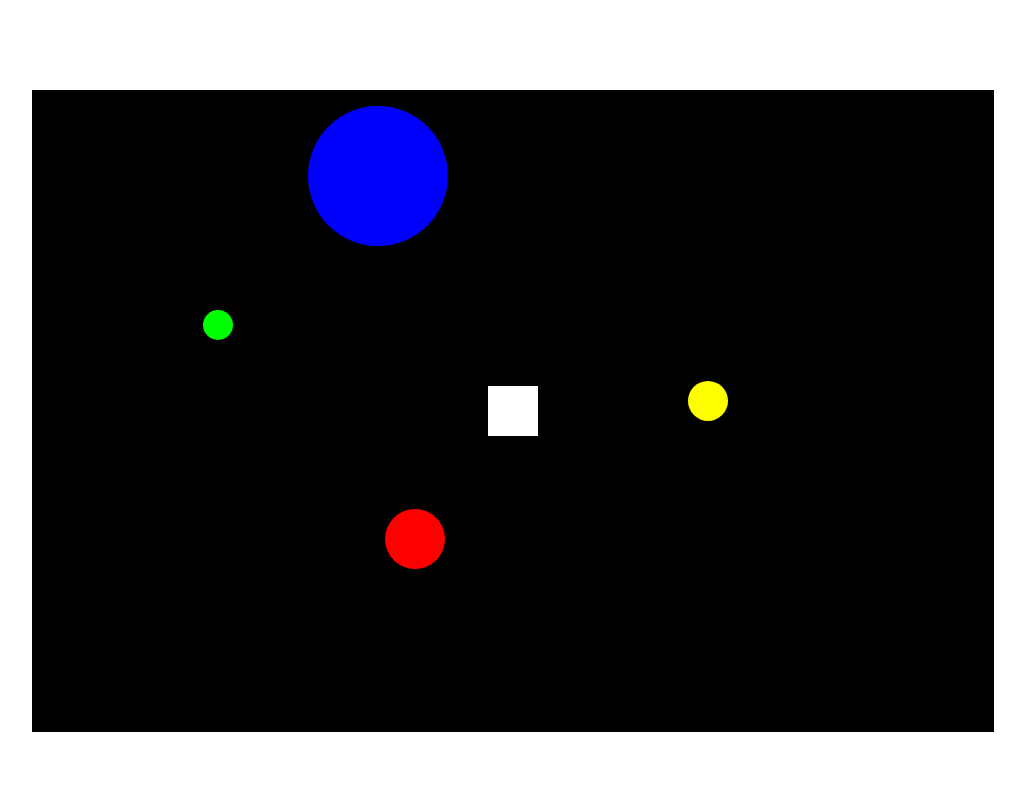
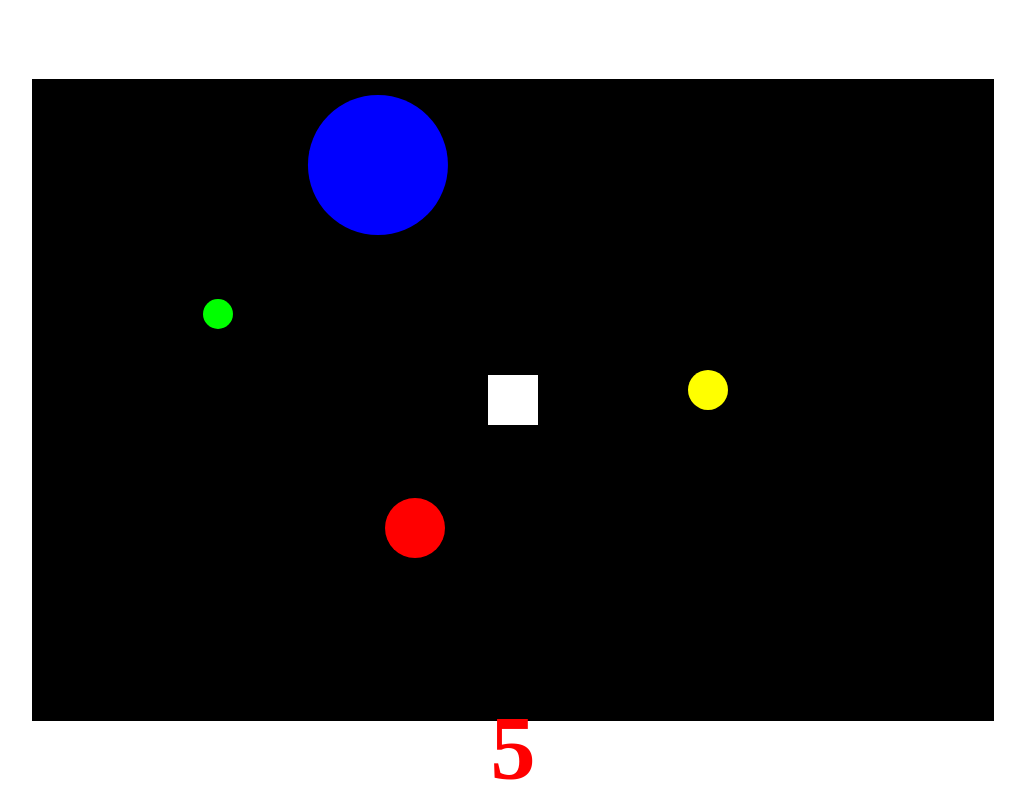
Before and after one commit to khalidhersi/Dodge-javascript, a plain HTML site: page index.html in a window 1280 px wide. Shown: the whole page, without its empty margins (127-1152 px from the left). Drawn offline with Linux system fonts and the light colour scheme.

Commit message:
timer created and styled

```diff
--- a/index.html
+++ b/index.html
@@ -9,7 +9,10 @@
     <link rel="stylesheet" href="style.css">
 </head>
 <body>
+    <div class="game">
     <canvas id="myCanvas" width="960" height="640"style="border:1px solid #000000;">
     </canvas>
+    <h3 class="clock">TIME</h3>
+</div>
 </body>
 </html>
--- a/main.js
+++ b/main.js
@@ -1,5 +1,6 @@
 const canvas = document.getElementById("myCanvas");
 const ctx = canvas.getContext("2d");
+const clock = document.querySelector(".clock");
 
 // Player Size, Position & Movement
 var playerHeight = 50;
@@ -44,6 +45,17 @@ var rightPressed = false;
 // event listener
 document.addEventListener("keydown", keyDownHandler, false);
 document.addEventListener("keyup", keyUpHandler, false);
+
+/* A timer counting down 1 minute  */
+let time = 0;
+const updateTimer = setInterval(() => {
+    time += 1;
+    console.log(time);
+    clock.innerHTML = time;
+    // if (time === 30) {
+    //   alert("YOU SURVIVED 60 SECONDS!!!");
+    // }
+  }, 1000);
 
 function keyDownHandler (event){
   var keyCode = event.keyCode;
--- a/style.css
+++ b/style.css
@@ -8,11 +8,28 @@
     margin: 0;
 }
 
+.game{
+    width: 100%;
+    height: 100vh;
+    display: flex;
+    justify-content: center;
+    align-items: center;
+}
+
 #myCanvas{
     background-color: black;
     display: block;
     margin: 0 auto;
-    margin-top: 7%;
+}
+
+.clock{
+  text-align: center;
+  color: red;
+  font-size: 9rem;
+  font-weight: 900;
+  position: absolute;
+  bottom: 0;
+
 }
 
 /* @media screen and (min-width: 320px) {
```
